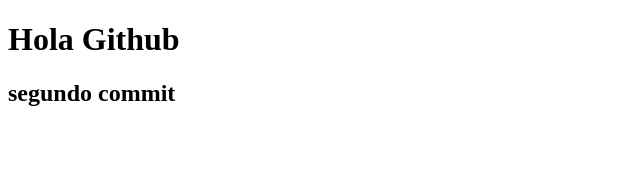
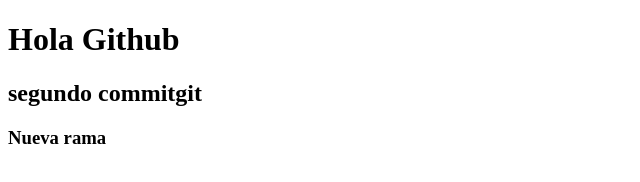
Before and after one commit to frienchi/repo-prueba, a plain HTML site: page index.html in a window 1280 px wide. Shown: the whole page, without its empty margins (0-640 px from the left). Drawn offline with Linux system fonts and the light colour scheme.

Commit message:
creamos nueva rama y agregamos h3

```diff
--- a/index.html
+++ b/index.html
@@ -11,6 +11,7 @@
     <h1>
         Hola Github
     </h1>
-    <h2>segundo commit</h2>
+    <h2>segundo commitgit</h2>
+    <h3>Nueva rama</h3>
 </body>
 </html>
```
